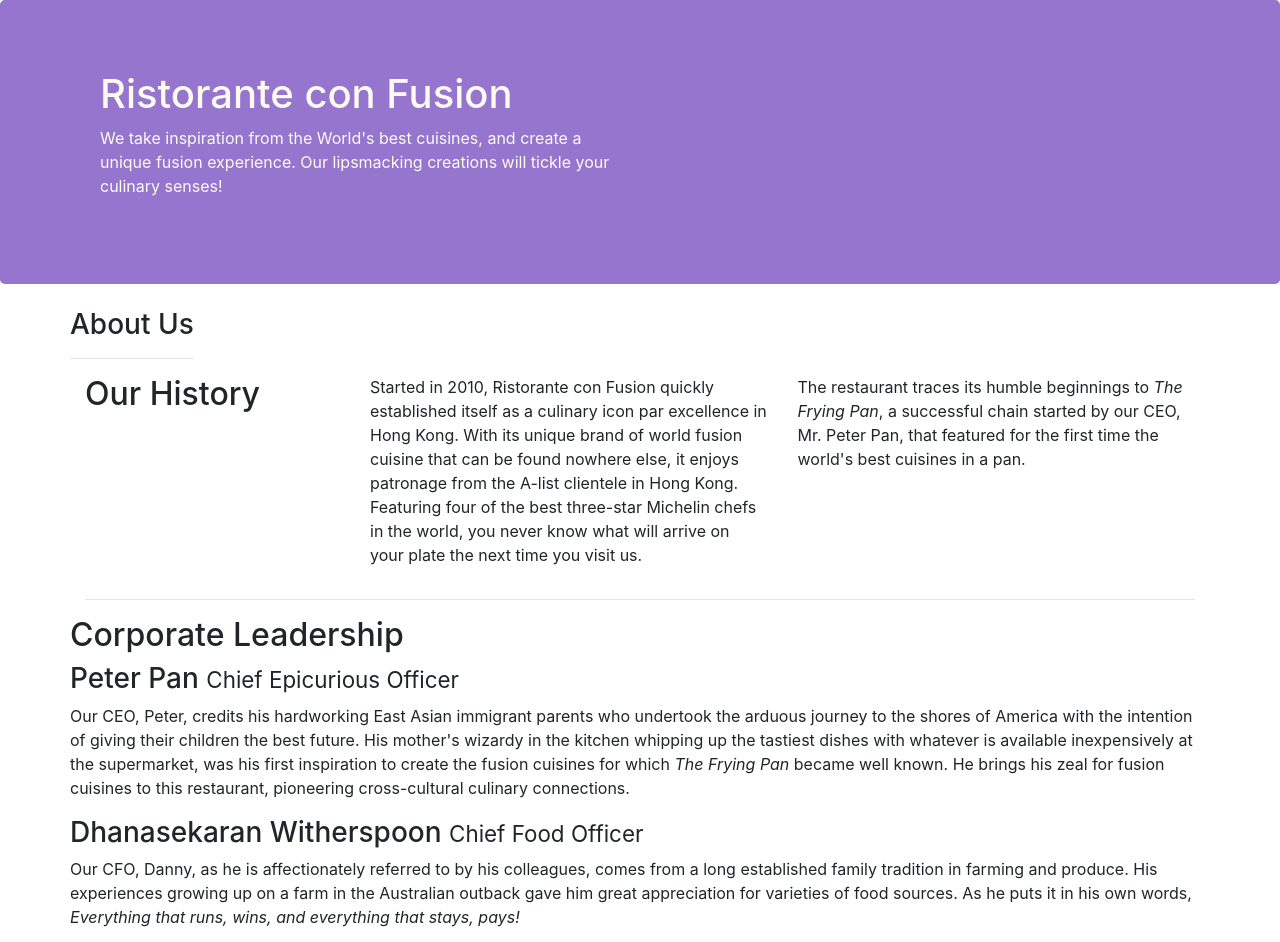
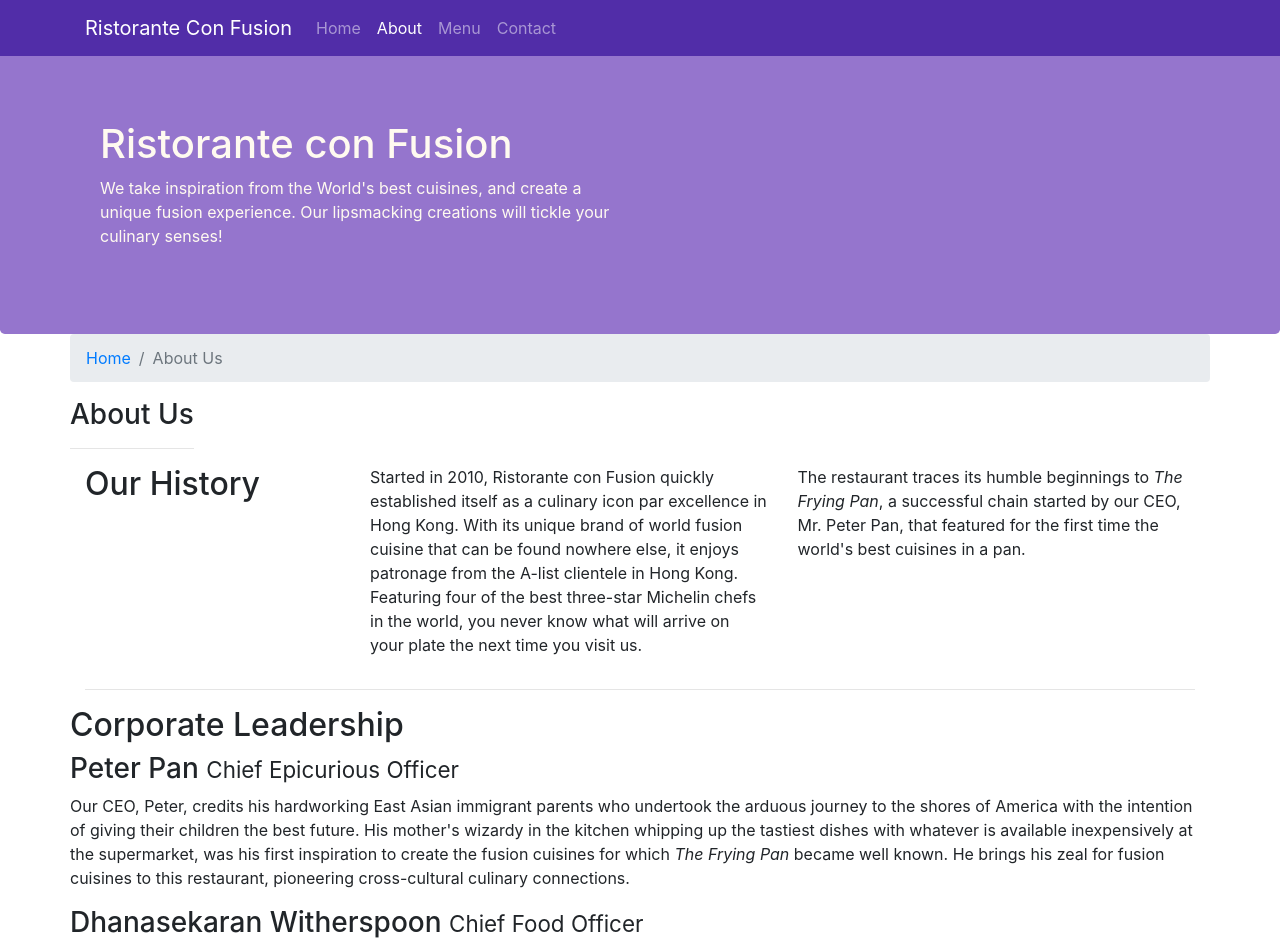
Before and after one commit to phamnhatkhanh/Bootsatrap-Basic, a website: page aboutus.html in a window 1280 px wide. Shown: the top 942 px of the page. Drawn offline with nearby package versions, Linux system fonts and the light colour scheme.

Commit message:
navbar && breadcrum

```diff
--- a/aboutus.html
+++ b/aboutus.html
@@ -15,7 +15,23 @@
 </head>
 
 <body>
+    <nav class="navbar navbar-dark navbar-expand-sm fixed-top">
+        <div class="container">
+            <button class="navbar-toggler" type="button" data-toggle="collapse" data-target="#Navbar">
+                <span class="navbar-toggler-icon"></span>
+            </button>
+           <a class="navbar-brand" href="./index.html">Ristorante Con Fusion</a>
+           <div class="collapse navbar-collapse" id="Navbar">
+            <ul class="navbar-nav mr-auto">
+                <li class="nav-item"><a class="nav-link" href="./index.html">Home</a></li>
+                <li class="nav-item active"><a class="nav-link" href="#">About</a></li>
+                <li class="nav-item"><a class="nav-link" href="#">Menu</a></li>
+                <li class="nav-item"><a class="nav-link" href="#">Contact</a></li>
+            </ul>
+        </div>
 
+        </div>
+    </nav>
     <header class="jumbotron">
         <div class="container">
             <div class="row row-header">
@@ -31,14 +47,19 @@
 
     <div class="container">
         <div class="row">
+            <!--HREE-->
+            <ol class="col-12 breadcrumb">
+                <li class="breadcrumb-item"><a href="./index.html">Home</a></li>
+                <li class="breadcrumb-item active">About Us</li>
+            </ol>
             <div>
-                <br>
                <h3>About Us</h3>
                <hr>
             </div>
         </div>
 
         <div class="row">
+
                 <h2 class="col-3 col-sm -3 col-md-3">Our History</h2>
                 <p class="col col-sm col-md">Started in 2010, Ristorante con Fusion quickly established itself as a culinary icon par excellence in Hong Kong. With its unique brand of world fusion cuisine that can be found nowhere else, it enjoys patronage from the A-list clientele in Hong Kong.  Featuring four of the best three-star Michelin chefs in the world, you never know what will arrive on your plate the next time you visit us.</p>
                 <p class="col col-sm col-md">The restaurant traces its humble beginnings to <em>The Frying Pan</em>, a successful chain started by our CEO, Mr. Peter Pan, that featured for the first time the world's best cuisines in a pan.</p>
--- a/css/styles.css
+++ b/css/styles.css
@@ -1,3 +1,12 @@
+body{
+    padding:50px 0px 0px 0px;
+    z-index:0;
+}
+
+.navbar-dark {
+     background-color: #512DA8;
+}
+
 .row-header{
     margin:0px auto;
     padding:0px;
```
Also changed, not shown: index.html (+22 -1 lines).
